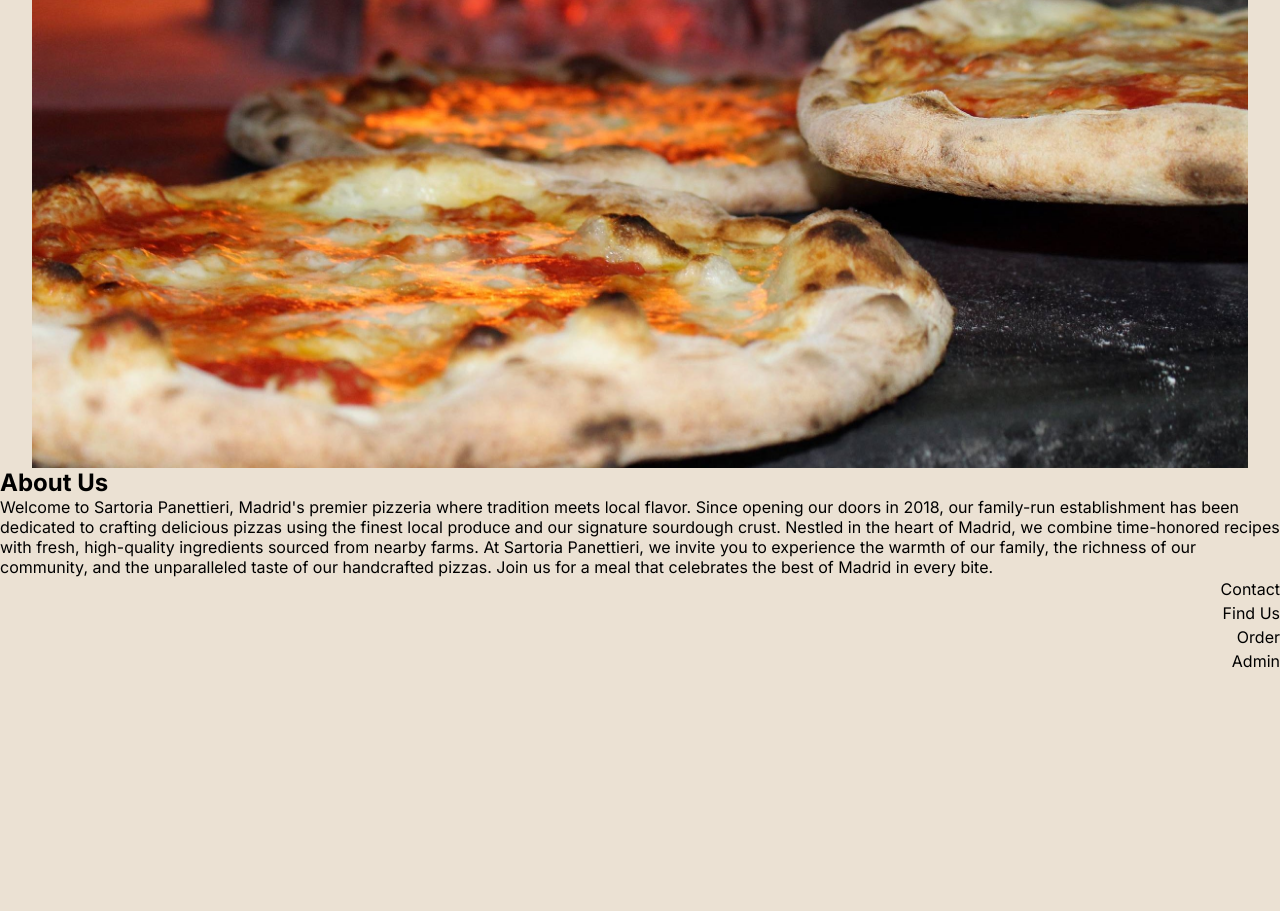
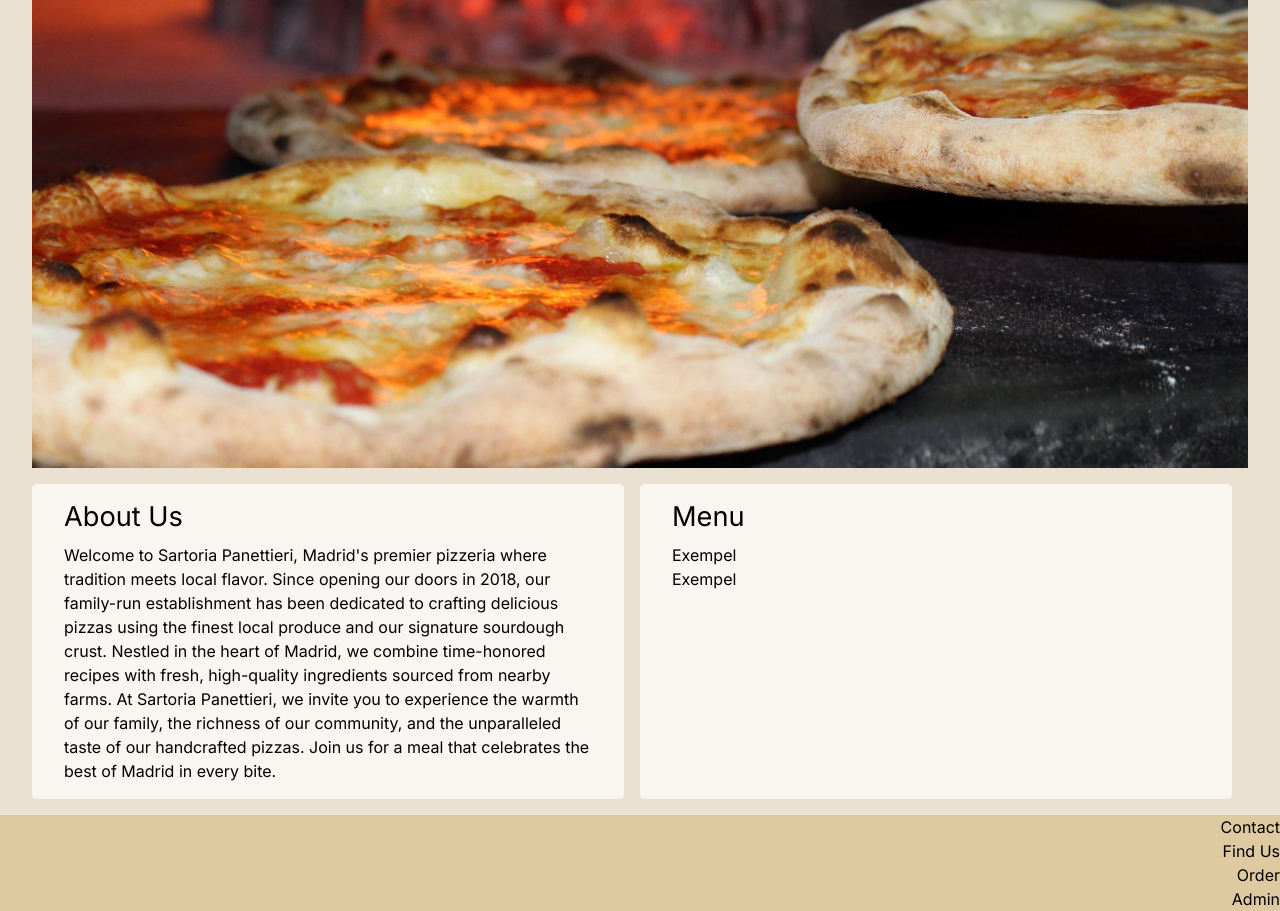
Before and after one commit to moaberglund/B-PROJECT-FRONTEND, a website built with Parcel: page src/index.html in a window 1280 px wide. Shown: the part 218-1129 px from the top of the page. Before the commit the page ends 891 px from the top, so only its background shows below. Built offline with nearby package versions, Linux system fonts and the light colour scheme.

Commit message:
grid för articlar index

```diff
--- a/src/index.html
+++ b/src/index.html
@@ -59,22 +59,32 @@
             </picture>
         </article>
 
+        <section>
 
             <article class="left info">
                 <h1>About Us</h1>
                 <p>Welcome to Sartoria Panettieri, Madrid's premier pizzeria where tradition meets local flavor. Since
-                opening our doors in 2018, our family-run establishment has been dedicated to crafting delicious pizzas
+                    opening our doors in 2018, our family-run establishment has been dedicated to crafting delicious
+                    pizzas
                     using the finest local produce and our signature sourdough crust. Nestled in the heart of Madrid, we
-                combine time-honored recipes with fresh, high-quality ingredients sourced from nearby farms. At Sartoria
-                Panettieri, we invite you to experience the warmth of our family, the richness of our community, and the
-                unparalleled taste of our handcrafted pizzas. Join us for a meal that celebrates the best of Madrid in
+                    combine time-honored recipes with fresh, high-quality ingredients sourced from nearby farms. At
+                    Sartoria
+                    Panettieri, we invite you to experience the warmth of our family, the richness of our community, and
+                    the
+                    unparalleled taste of our handcrafted pizzas. Join us for a meal that celebrates the best of Madrid
+                    in
                     every bite.</p>
 
             </article>
 
             <article class="right menu">
+                <h1>Menu</h1>
+                <p>Exempel</p>
+                <p>Exempel</p>
 
             </article>
+
+        </section>
 
     </main>
 
--- a/src/scss/layout/footer.scss
+++ b/src/scss/layout/footer.scss
@@ -1,5 +1,8 @@
+$dough: #DEC9A0;
+
 footer {
 
+    background-color: $dough;
 
     .footer-3 {
         ul {
--- a/src/scss/pages/index.scss
+++ b/src/scss/pages/index.scss
@@ -0,0 +1,33 @@
+section {
+
+    width: 95%;
+    margin: 0 auto;
+    line-height: 1.5em;
+    display: grid;
+    grid-template-columns: 1fr 1fr auto;
+
+
+    article {
+        border-radius: 5px;
+        background-color: rgb(255, 255, 255, 0.7);
+        margin: 1em 1em 1em 0;
+    }
+    h1 {
+        font-size: 1.7em;
+        font-weight: 400;
+        padding: 0.5em 0;
+    }
+
+}
+
+.left {
+    grid-column: 1/2;
+    grid-row: 1;
+    padding: 0.5em 2em 1em 2em;
+}
+
+.right {
+    grid-column: 2/3;
+    grid-row: 1;
+    padding: 0.5em 2em 1em 2em;
+}
```
Lines whose indentation alone changed are shown as unchanged.
